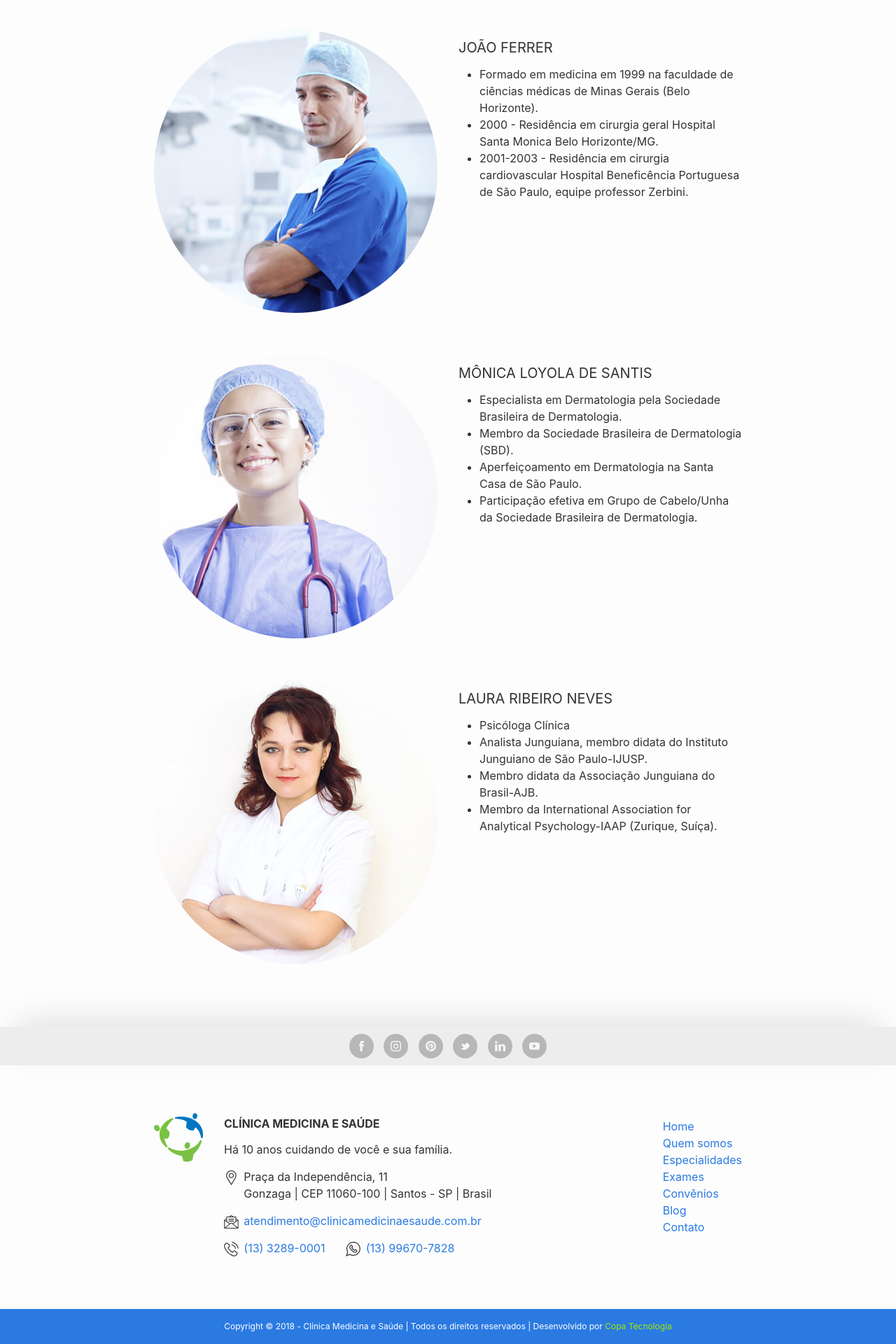
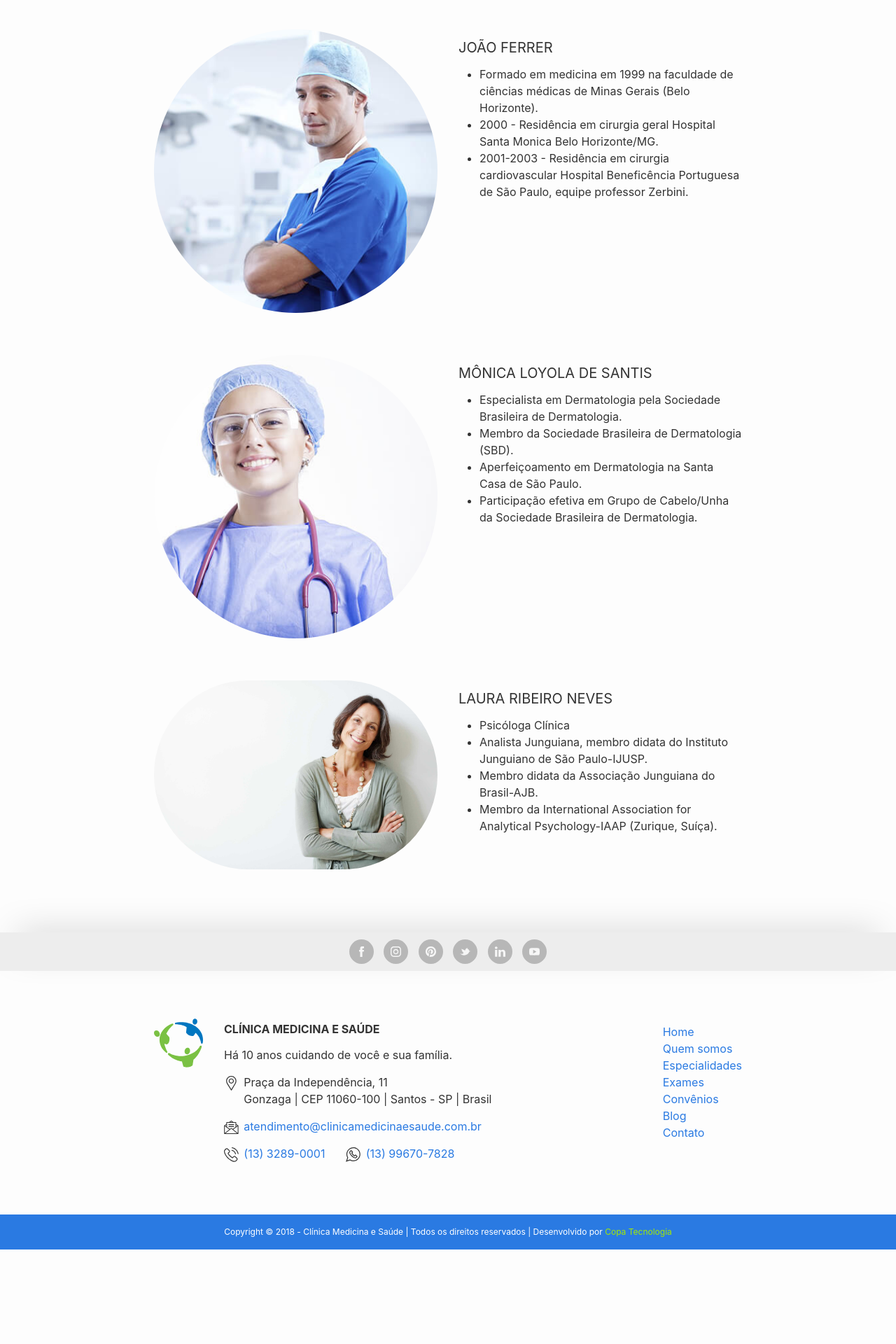
Before and after one commit to CopaTecnologia/medicinaesaude, a Jekyll site: the page built from sobre.markdown, in a window 1280 px wide. Shown: the part 950-2870 px from the top of the page at 70% size. Built offline with Jekyll 4.4.1, drawn with Linux system fonts in a browser that asks for light colours; after the commit the page ends 2735 px from its top, so only the background shows below that.

Commit message:
Updated Laura Ribeiro Neves

```diff
--- a/_profissionais/laura-ribeiro-neves.markdown
+++ b/_profissionais/laura-ribeiro-neves.markdown
@@ -2,7 +2,7 @@
 title: LAURA RIBEIRO NEVES
 date: 2018-06-11 14:13:00 -03:00
 position: 2
-image: "/uploads/dentist-1191671_1280.jpg"
+image: "/uploads/therapist.jpg"
 ---
 
 * Psicóloga Clínica
```
